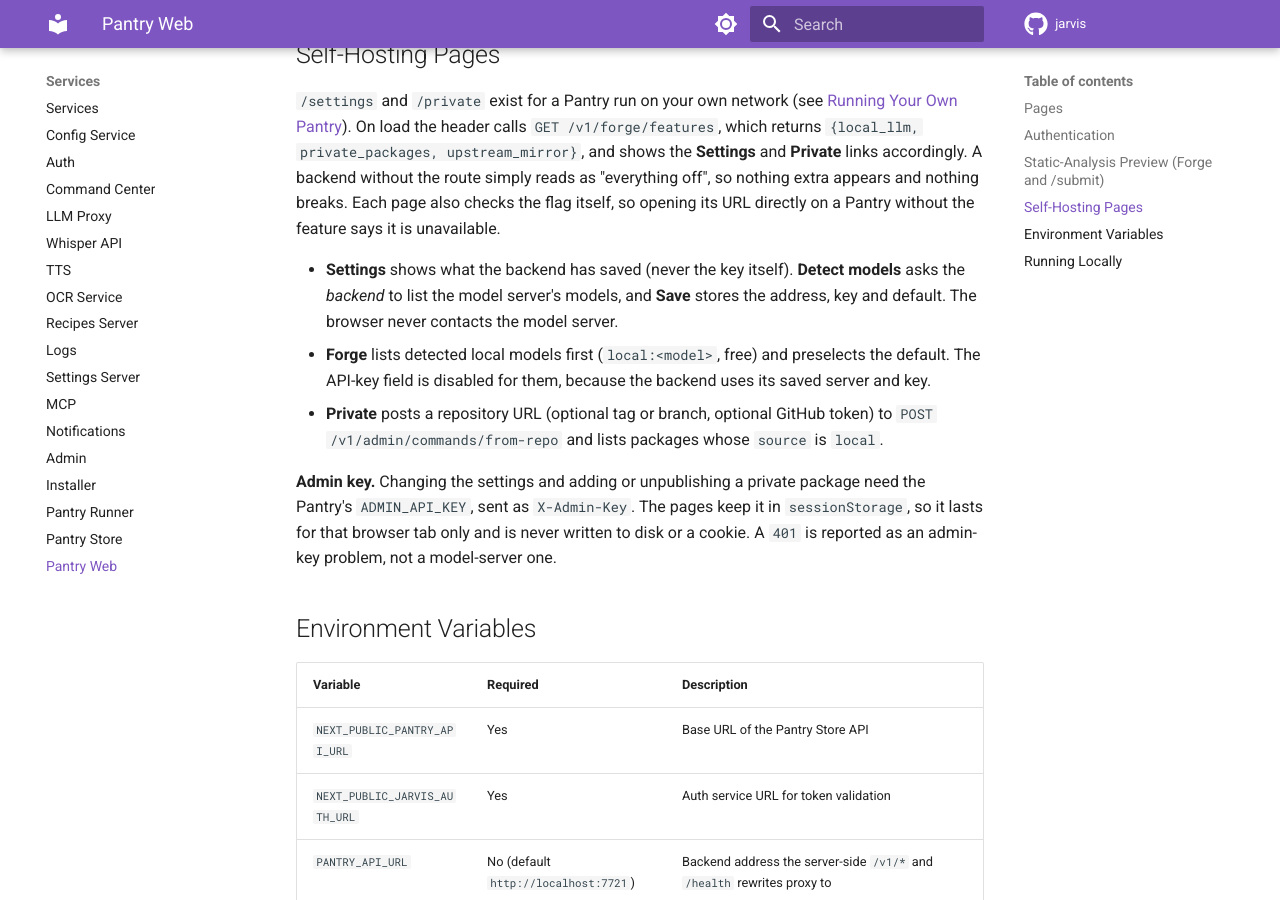
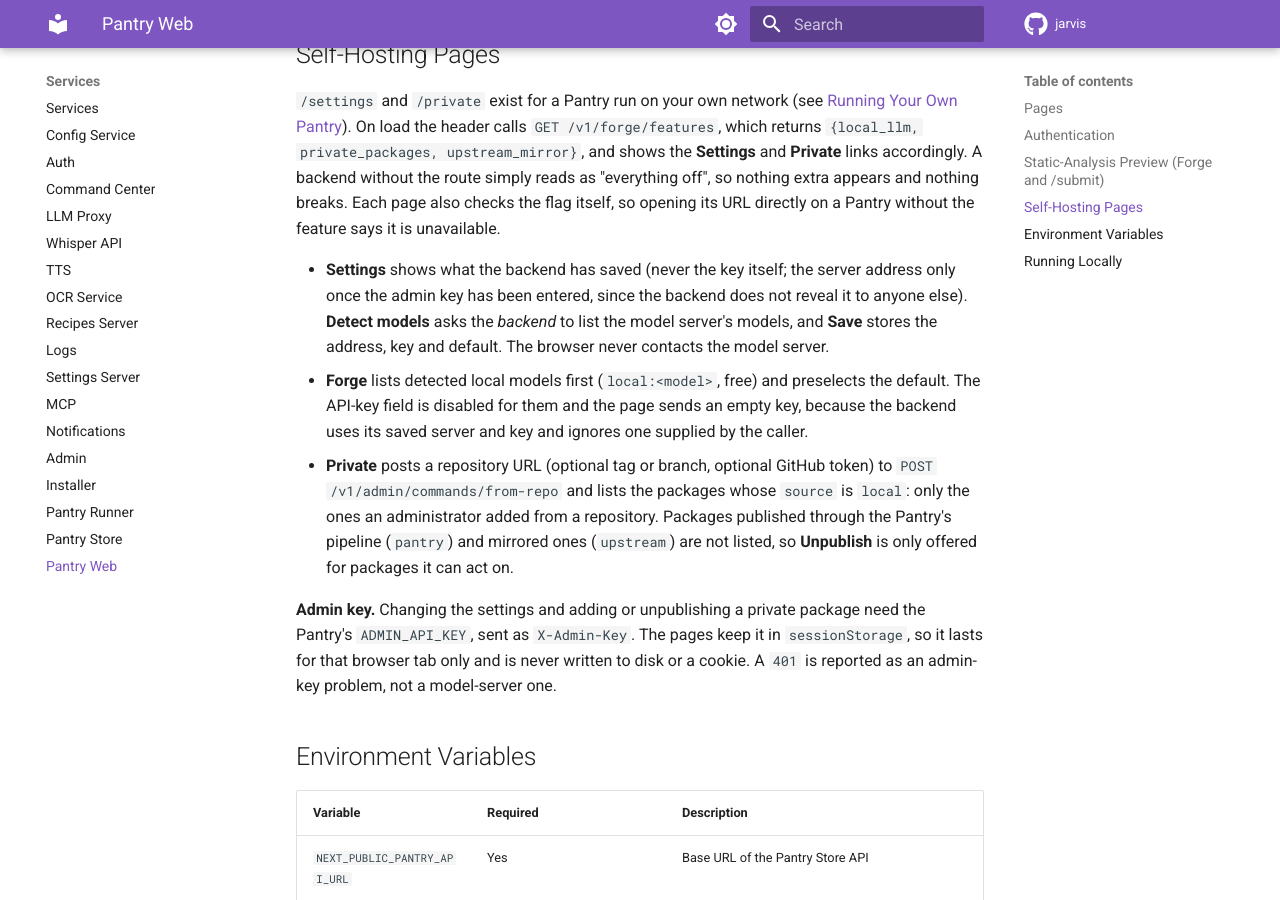
Before and after one commit to alexberardi/jarvis-docs, an MkDocs documentation site: the page built from docs/services/pantry-web.md, in a window 1280 px wide and 900 px high, scrolled down 1633 px. Built offline with MkDocs 1.6.1 and Material for MkDocs 9.7.7, drawn with Linux system fonts in a browser that asks for light colours; comment, search, counter and statistics services are not loaded.

Commit message:
docs(pantry): restore the .gitignore, say which packages the Private page lists and what source means
Co-Authored-By: Claude Sonnet 5.5 <noreply@anthropic.com>

```diff
--- a/docs/services/pantry-web.md
+++ b/docs/services/pantry-web.md
@@ -46,12 +46,16 @@ The UI reads both with a `?? []` fallback so a missing field never causes a runt
 without the route simply reads as "everything off", so nothing extra appears and nothing breaks. Each page also checks
 the flag itself, so opening its URL directly on a Pantry without the feature says it is unavailable.
 
-- **Settings** shows what the backend has saved (never the key itself). **Detect models** asks the *backend* to list the
+- **Settings** shows what the backend has saved (never the key itself; the server address only once the admin key has
+  been entered, since the backend does not reveal it to anyone else). **Detect models** asks the *backend* to list the
   model server's models, and **Save** stores the address, key and default. The browser never contacts the model server.
 - **Forge** lists detected local models first (`local:<model>`, free) and preselects the default. The API-key field is
-  disabled for them, because the backend uses its saved server and key.
+  disabled for them and the page sends an empty key, because the backend uses its saved server and key and ignores one
+  supplied by the caller.
 - **Private** posts a repository URL (optional tag or branch, optional GitHub token) to
-  `POST /v1/admin/commands/from-repo` and lists packages whose `source` is `local`.
+  `POST /v1/admin/commands/from-repo` and lists the packages whose `source` is `local`: only the ones an administrator
+  added from a repository. Packages published through the Pantry's pipeline (`pantry`) and mirrored ones (`upstream`)
+  are not listed, so **Unpublish** is only offered for packages it can act on.
 
 **Admin key.** Changing the settings and adding or unpublishing a private package need the Pantry's `ADMIN_API_KEY`,
 sent as `X-Admin-Key`. The pages keep it in `sessionStorage`, so it lasts for that browser tab only and is never written
```
Also changed, not shown: docs/pantry/self-hosting.md (+4 -2 lines), docs/services/pantry-store.md (+4 -2 lines), 1 other file.
